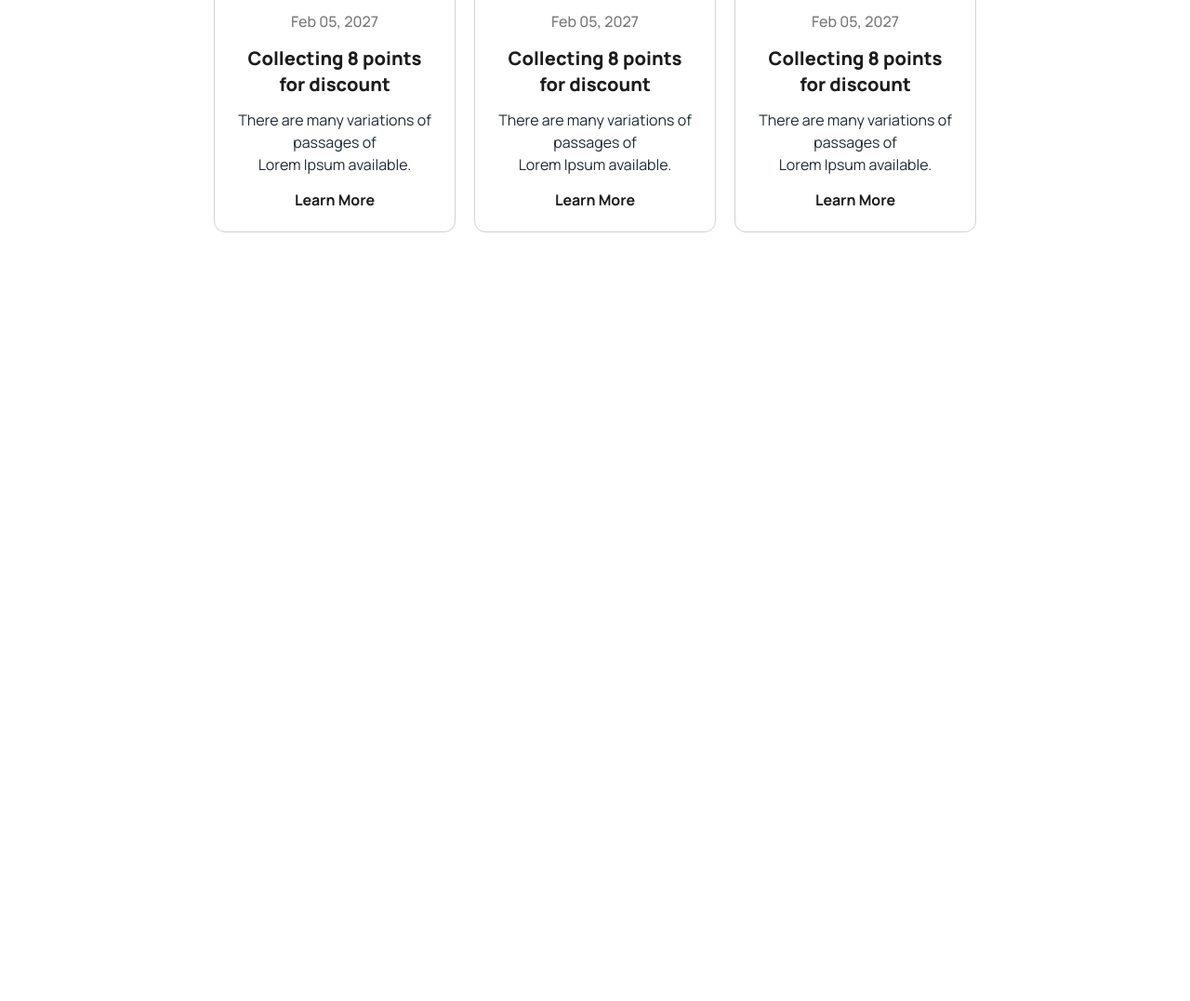
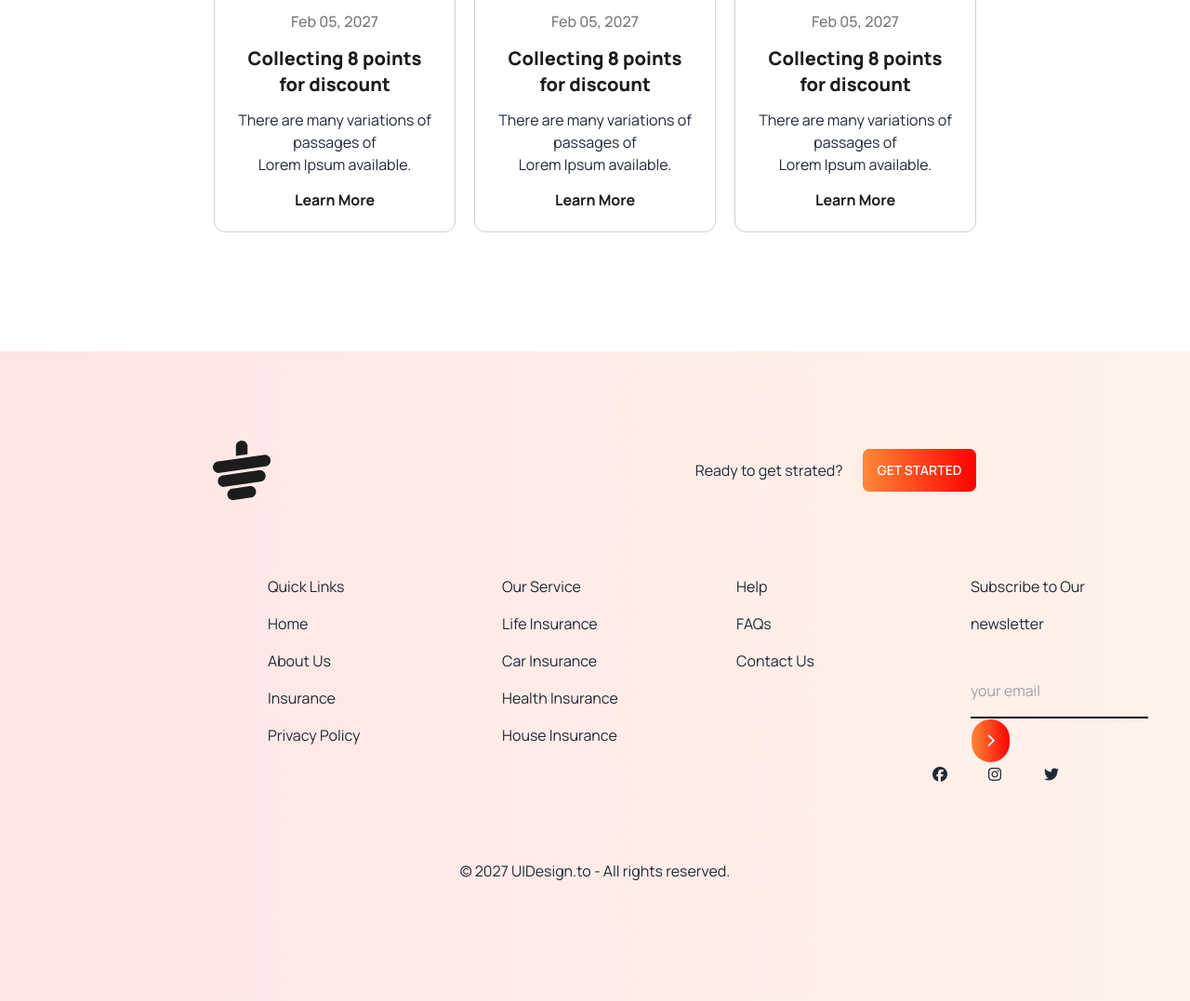
Before and after one commit to tarekibnkhayer/tea-house, a plain HTML site: page index.html in a window 1280 px wide. Shown: the part 3333-4410 px from the top of the page at 93% size. Before the commit the page ends 3583 px from the top, so only its background shows below. Drawn offline with nearby package versions, Linux system fonts and the light colour scheme.

Commit message:
footer is completed for pc

```diff
--- a/index.html
+++ b/index.html
@@ -59,6 +59,9 @@
       }
       .title {
         @apply text-[#1C1C1C] text-center text-5xl font-extrabold;
+      }
+      .background {
+        @apply bg-gradient-to-r from-[#FF8938] to-[#F00]
       }
     </style>
   </head>
@@ -332,6 +335,56 @@
       </section>
     </main>
     <!-- footer -->
-    <footer></footer>
+    <footer class="bg-gradient-to-r from-[#ff00001a] to-[#ff89391a] mt-32 pt-16  lg:pt-24">
+<div class="flex justify-around"><div><img src="./images/cup.png" alt=""></div>
+<div class="flex items-center gap-5"><p>Ready to get strated?</p>
+  <button class="btn bg-gradient-to-r from-[#FF8938] to-[#F00] text-white">Get Started</button></div></div>
+  <div class="grid grid-cols-4 gap-4  mt-10 lg:mt-20 lg:ml-72">
+    <!-- Column 1 -->
+    <div class="col-span-1">
+      <div class="mb-4">Quick Links</div>
+      <div class="mb-4">Home</div>
+      <div class="mb-4">About Us</div>
+      <div class="mb-4">Insurance</div>
+      <div class="mb-4">Privacy Policy</div>
+    </div>
+
+    <!-- Column 2 -->
+    <div class="col-span-1">
+      <div class="mb-4">Our Service</div>
+      <div class="mb-4">Life Insurance</div>
+      <div class="mb-4">Car Insurance</div>
+      <div class="mb-4">Health Insurance</div>
+      <div class="mb-4">House Insurance</div>
+    </div>
+
+    <!-- Column 3 -->
+    <div class="col-span-1">
+      <div class="mb-4">Help</div>
+      <div class="mb-4">FAQs</div>
+      <div class="mb-4">Contact Us</div>
+    </div>
+
+    <!-- Column 4 -->
+    <div class="col-span-1">
+      <div class="mb-4">Subscribe to Our</div>
+      <div class="mb-4">newsletter</div>
+      <!-- Empty cell -->
+      <div class="mb-4 flex"></div>
+     <div> <input type="text" name="" id="" placeholder="your email" class=" py-4 bg-transparent border-black outline-none border-b-2">
+      <button class="btn  rounded-full bg-gradient-to-r from-[#FF8938] to-[#F00] text-white">
+        <i class="fa-solid fa-chevron-right"></i>
+      </button>
+     </div>
+      <!-- Empty cell -->
+    </div>
+  </div>
+  <div class="flex justify-end gap-5 mr-[117px]">
+    <div class="w-10 h-10"><i class="fa-brands fa-facebook w-full"></i></div>
+    <div class="w-10 h-10"><i class="fa-brands fa-instagram w-full"></i></div>
+    <div class="w-10 h-10"><i class="fa-brands fa-twitter w-full"></i></div>
+  </div>
+  <div class="text-center pb-32 mt-16">© 2027 UIDesign.to - All rights reserved.</div>
+    </footer>
   </body>
 </html>
```
